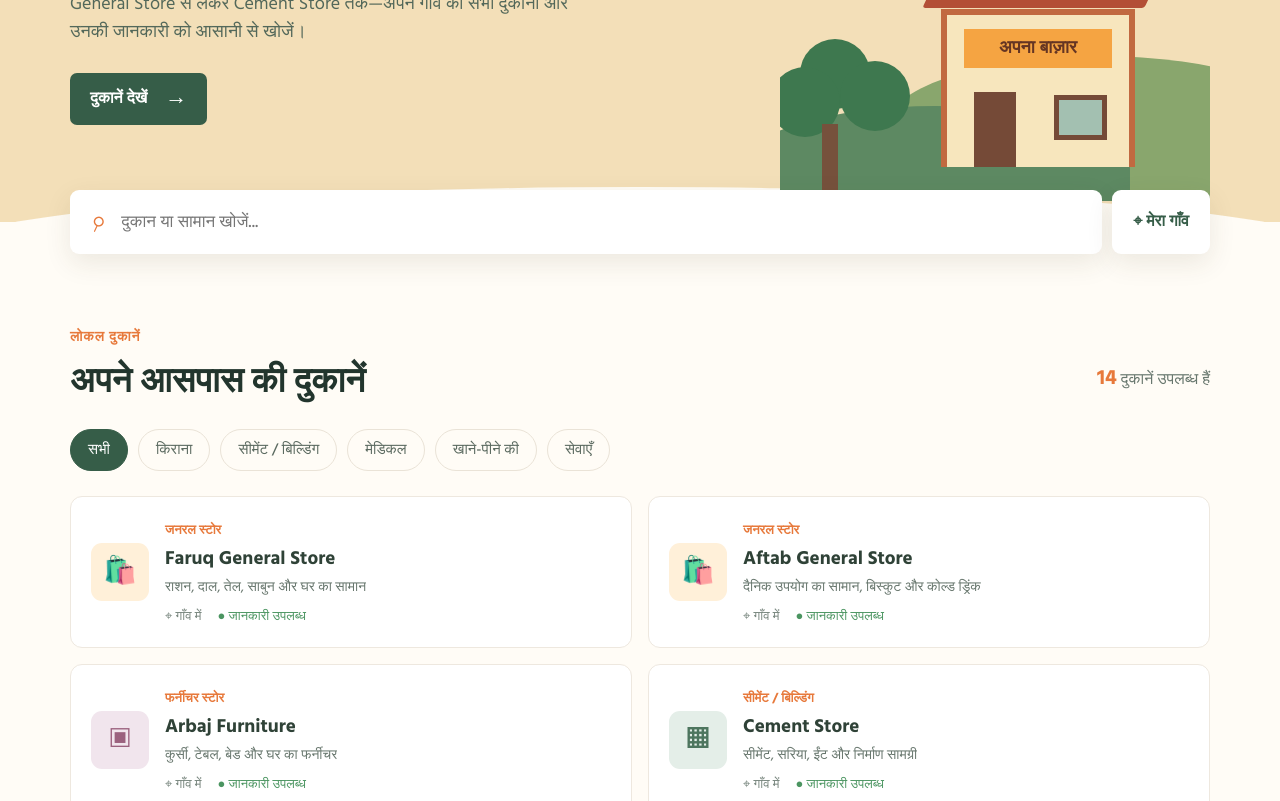
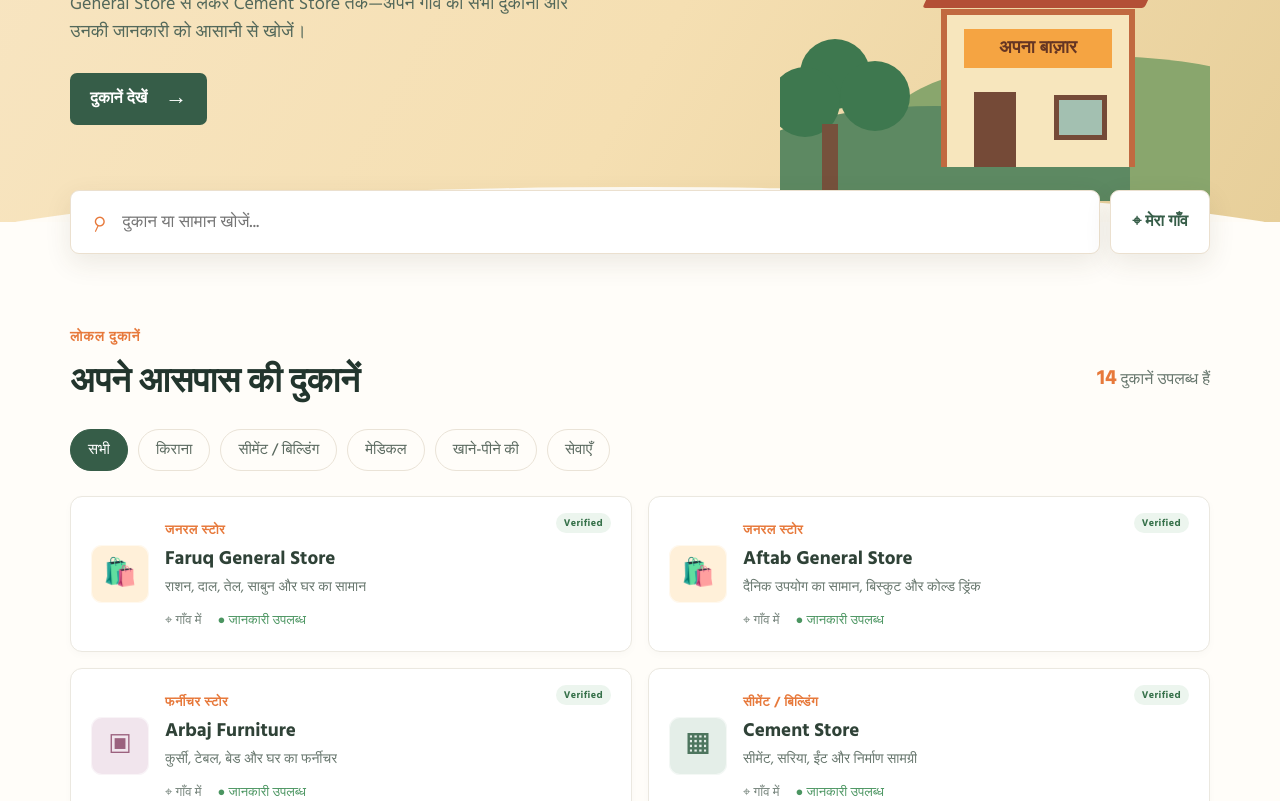
Before and after one commit to mdabu89103-glitch/apna-vilaage, a plain HTML site: page index.html in a window 1280 px wide. Shown: the part 348-1149 px from the top of the page. Drawn offline with nearby package versions, Linux system fonts and the light colour scheme.

Commit message:
Add professional.css stylesheet link to index.html

```diff
--- a/index.html
+++ b/index.html
@@ -9,6 +9,7 @@
   <link href="https://fonts.googleapis.com/css2?family=Hind:wght@400;500;600;700&family=Playfair+Display:wght@600;700&display=swap" rel="stylesheet" />
   <link rel="stylesheet" href="styles.css" />
   <link rel="stylesheet" href="heading.css" />
+  <link rel="stylesheet" href="professional.css" />
 </head>
 <body>
   <header class="hero" id="home">
```
